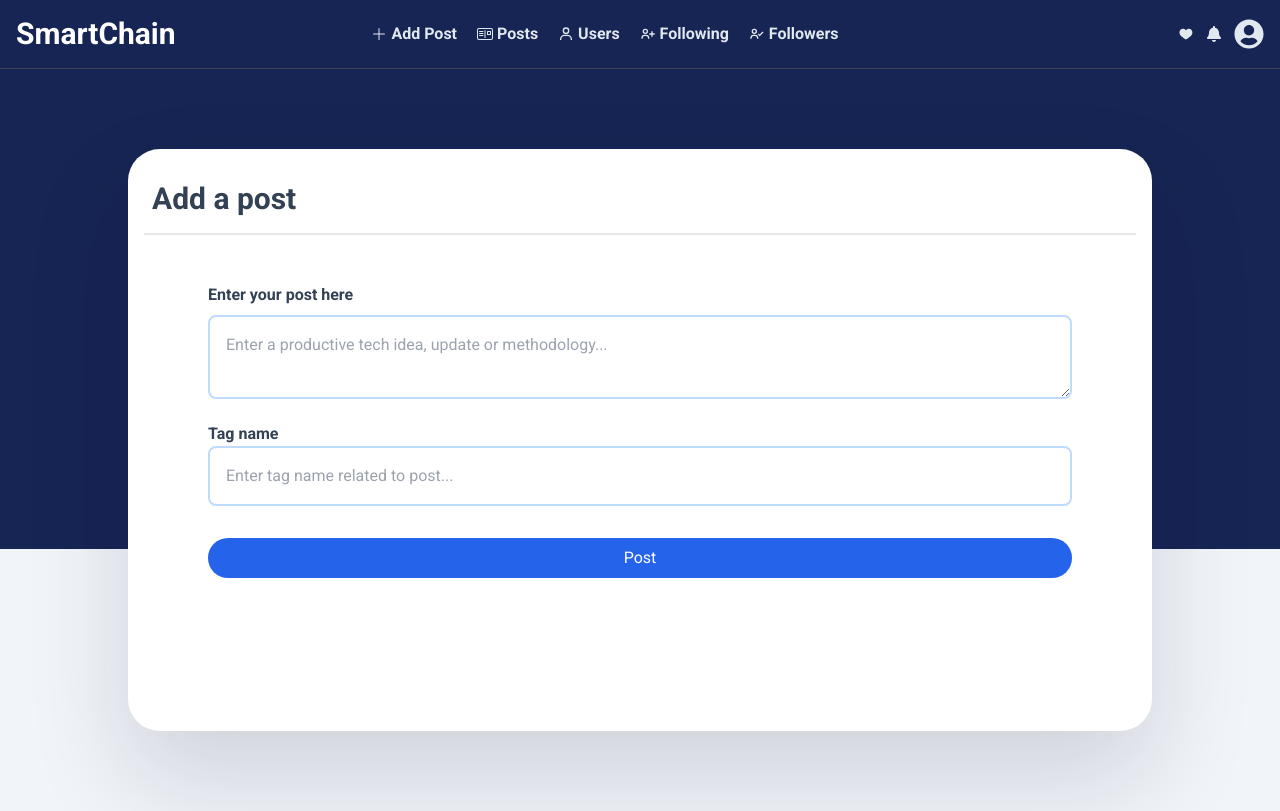
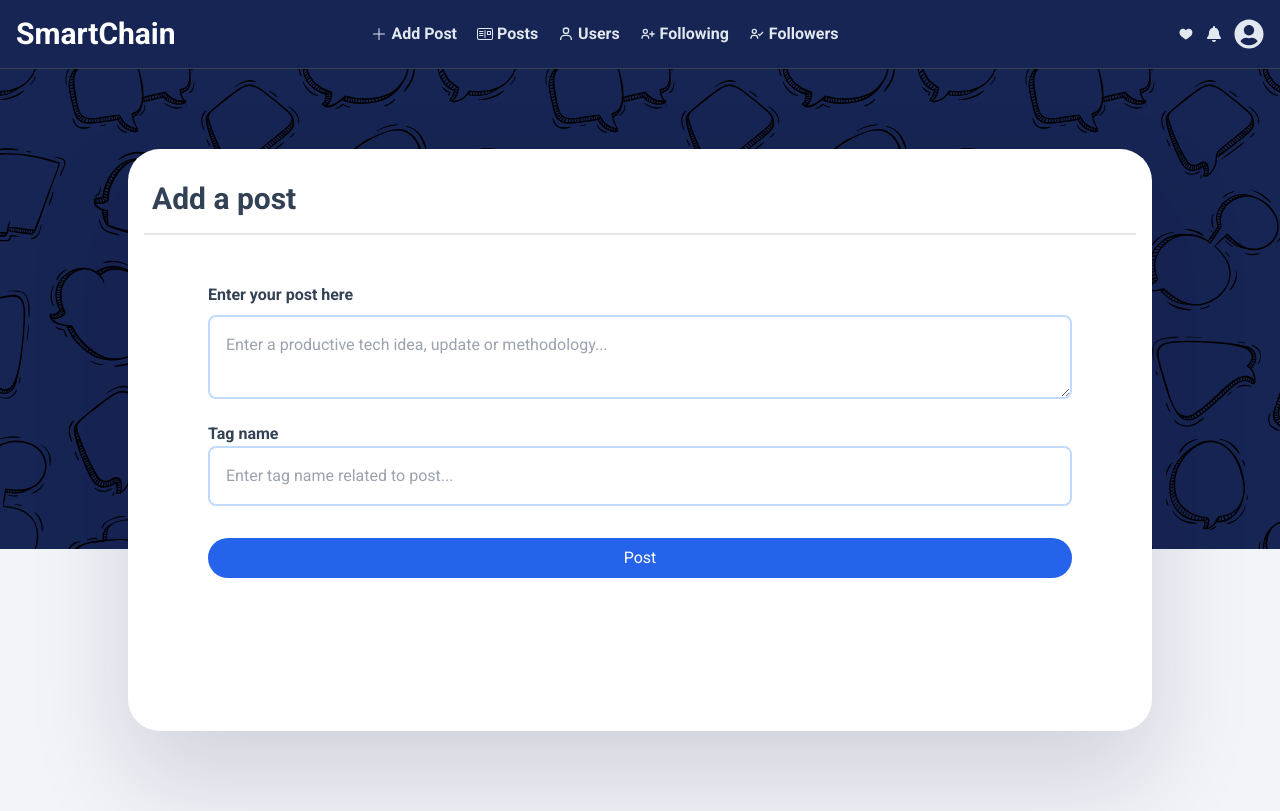
Before and after one commit to XecellencWeb/spark--forum, a React (Vite) app: page / in a window 1280 px wide. Built offline with nearby package versions, Linux system fonts and the light colour scheme.

Commit message:
Add files via upload

```diff
--- a/src/components/navbar.tsx
+++ b/src/components/navbar.tsx
@@ -54,7 +54,7 @@ const NavBar = () => {
           </div>
         </div>
       </div>
-      <div className="bg-blue-950 h-[60vh]" />
+      <div className="bg-blue-950 h-[60vh] bg-pattern" />
     </>
   );
 };
--- a/src/index.css
+++ b/src/index.css
@@ -18,6 +18,11 @@
 }
 
 @layer utilities{
+   .bg-pattern{
+      background-image: url('/imgs/speech-bg.svg')
+
+   }
+
     .icon-links  a{
         @apply flex items-center gap-1;
     }
```
Also changed, not shown: public/imgs/speech-bg.svg (added), 1 other file (tests, documents, lock files or other folders).
